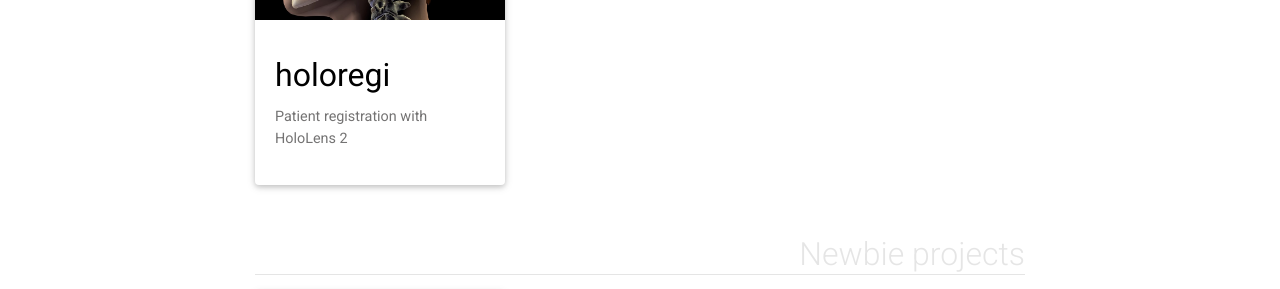
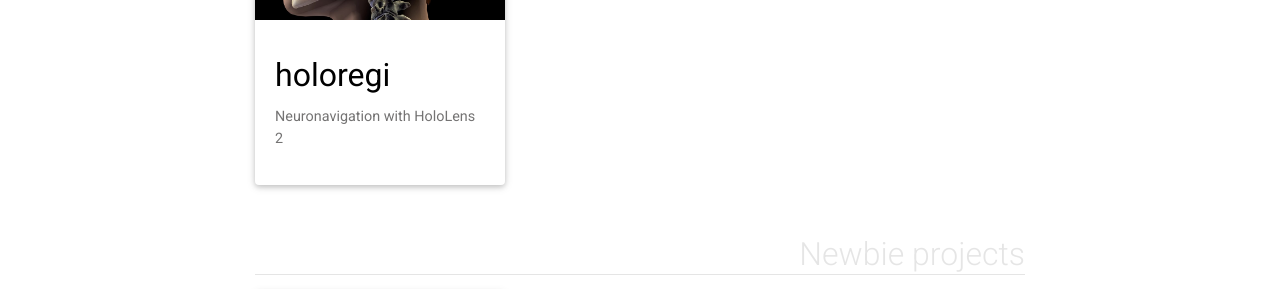
Before and after one commit to Junha0Zhang/junha0Zhang.github.io, a Jekyll site: the page built from _pages/projects.md, in a window 1280 px wide and 900 px high, scrolled down 927 px. Shown: the part 152-441 px from the top of the window. Built offline with Jekyll 4.4.1, drawn with Linux system fonts in a browser that asks for light colours; full-size pictures stand in for the smaller copies a plugin makes; comment, search, counter and statistics services are not loaded; a style sheet for code colours, icons or effects is not loaded.

Commit message:
Update 5_project.md

```diff
--- a/_projects/5_project.md
+++ b/_projects/5_project.md
@@ -1,7 +1,7 @@
 ---
 layout: page
 title: HoloRegi
-description: Patient registration with HoloLens 2
+description: Neuronavigation with HoloLens 2
 img: assets/img/background_neuronavigation.jpg
 importance: 3
 category: Neuronavigation
```
